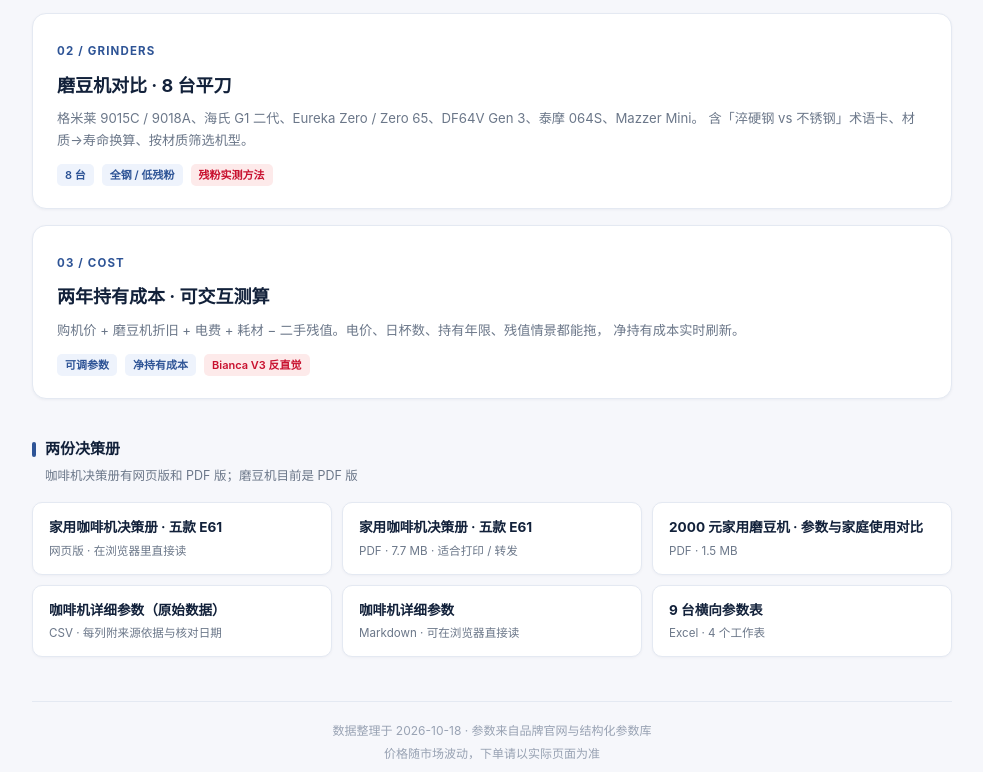
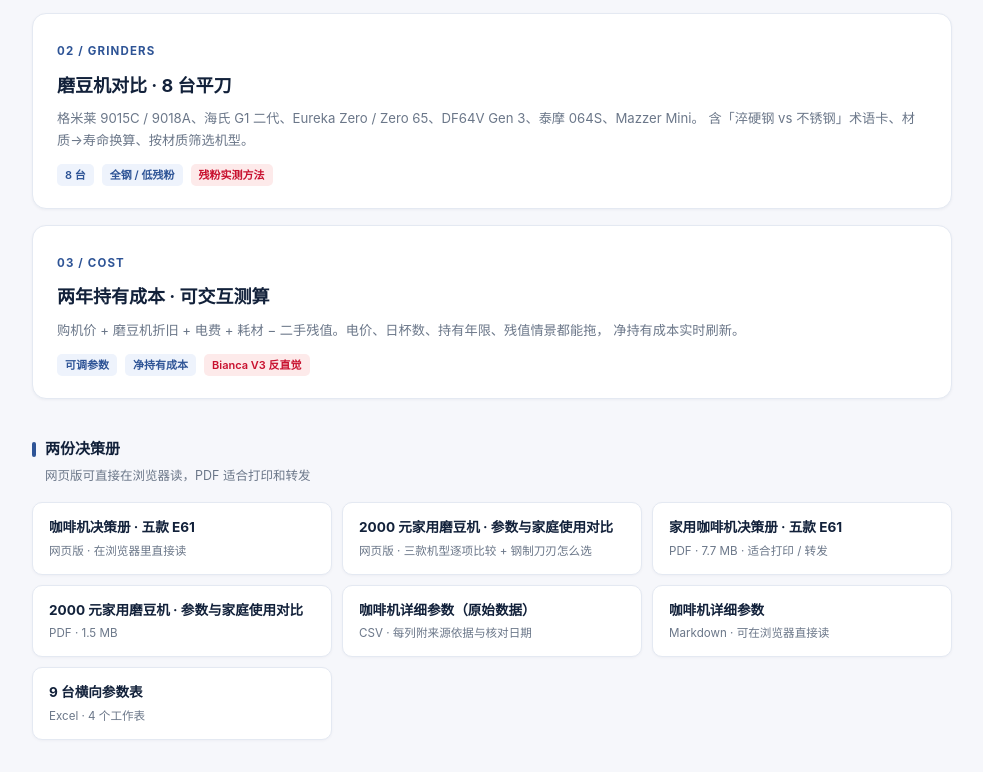
Before and after one commit to Joh0621/coffee-gear-site, a plain HTML site: page index.html in a window 1280 px wide. Shown: the part 420-1192 px from the top of the page, without its empty margins (148-1131 px from the left). Drawn offline with Linux system fonts and the light colour scheme.

Commit message:
Add grinder booklet web version: index.html

```diff
--- a/index.html
+++ b/index.html
@@ -80,11 +80,15 @@
   </div>
 
   <h2 class="sec">两份决策册</h2>
-  <p class="sechint">咖啡机决策册有网页版和 PDF 版；磨豆机目前是 PDF 版</p>
+  <p class="sechint">网页版可直接在浏览器读，PDF 适合打印和转发</p>
   <div class="dl">
     <a href="coffee-machines-decision.html">
-      <b>家用咖啡机决策册 · 五款 E61</b>
+      <b>咖啡机决策册 · 五款 E61</b>
       <span>网页版 · 在浏览器里直接读</span>
+    </a>
+    <a href="grinders-2000.html">
+      <b>2000 元家用磨豆机 · 参数与家庭使用对比</b>
+      <span>网页版 · 三款机型逐项比较 + 钢制刀刃怎么选</span>
     </a>
     <a href="coffee-machines-e61-5.pdf">
       <b>家用咖啡机决策册 · 五款 E61</b>
```
